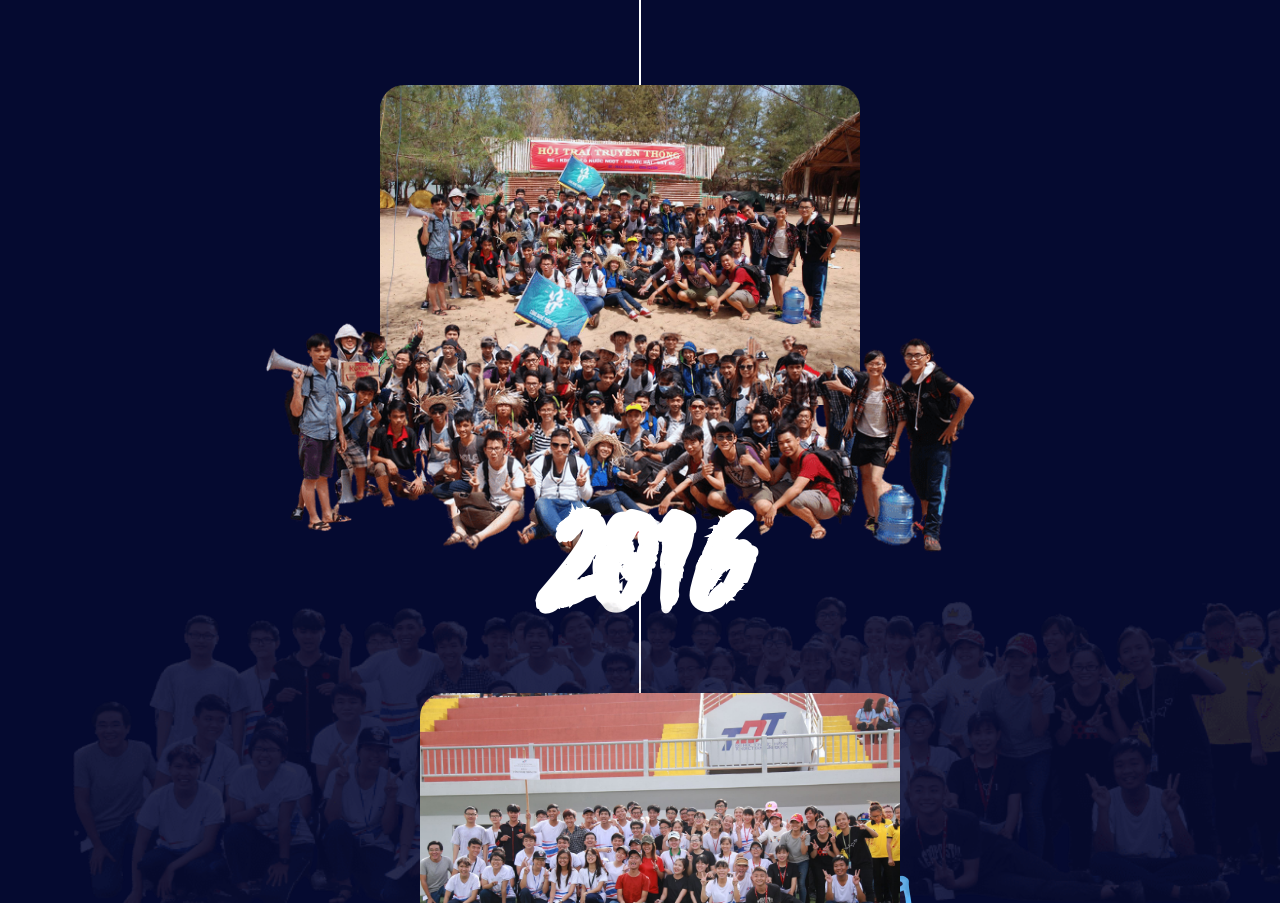
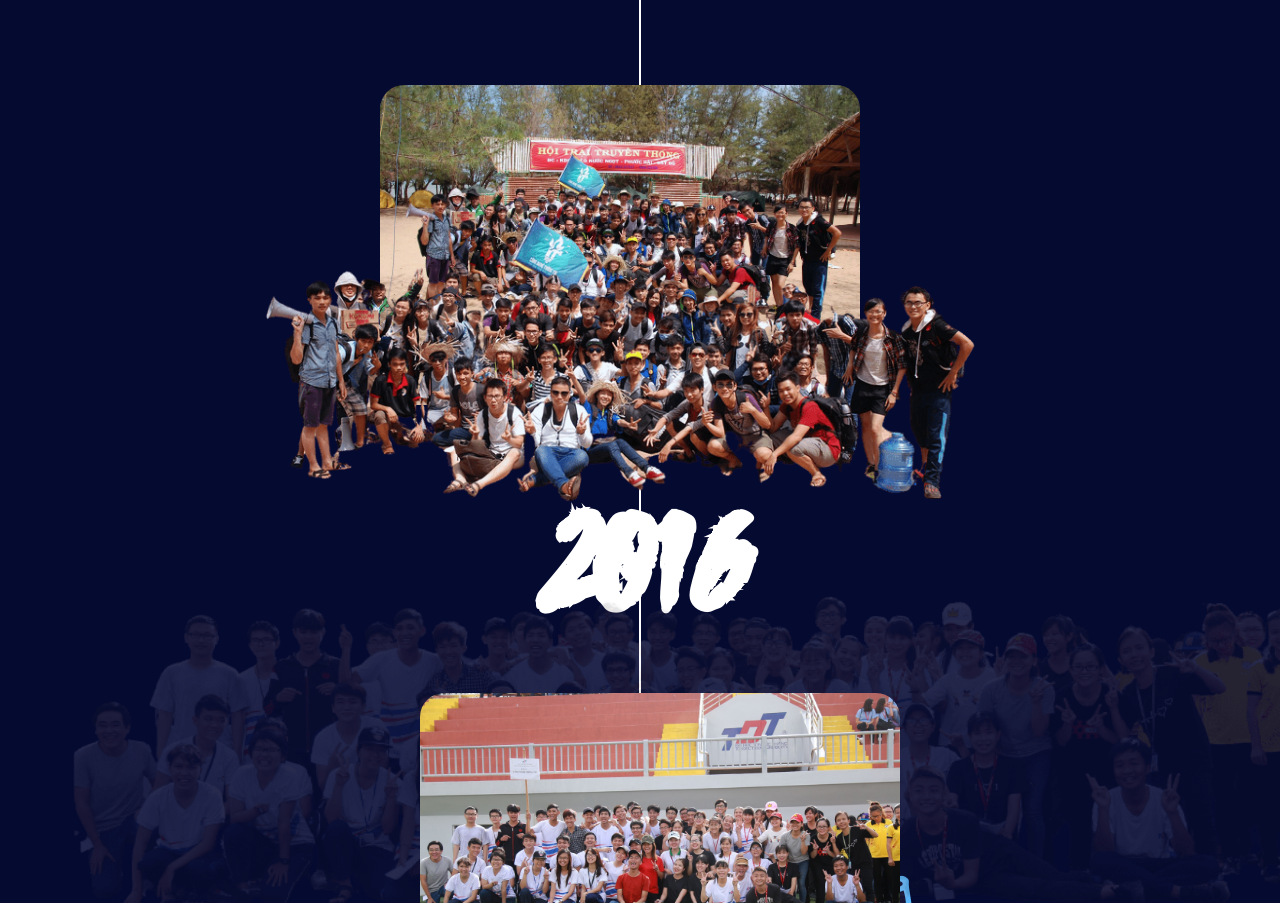
Before and after one commit to iamphduc/wall-newspaper, a plain HTML site: page index.html in a window 1280 px wide. Shown: the part 6631-7534 px from the top of the page. Drawn offline with Linux system fonts and the light colour scheme.

Commit message:
refactor: summer image transform

```diff
--- a/styles/main.css
+++ b/styles/main.css
@@ -254,7 +254,7 @@ body {
   position: absolute;
   bottom: 0px;
   left: 0px;
-  transform: translate(-20%, 40%);
+  transform: translate(-20%, 30%);
   z-index: 2;
 }
 .timeline__img--mr-phuc {
```
